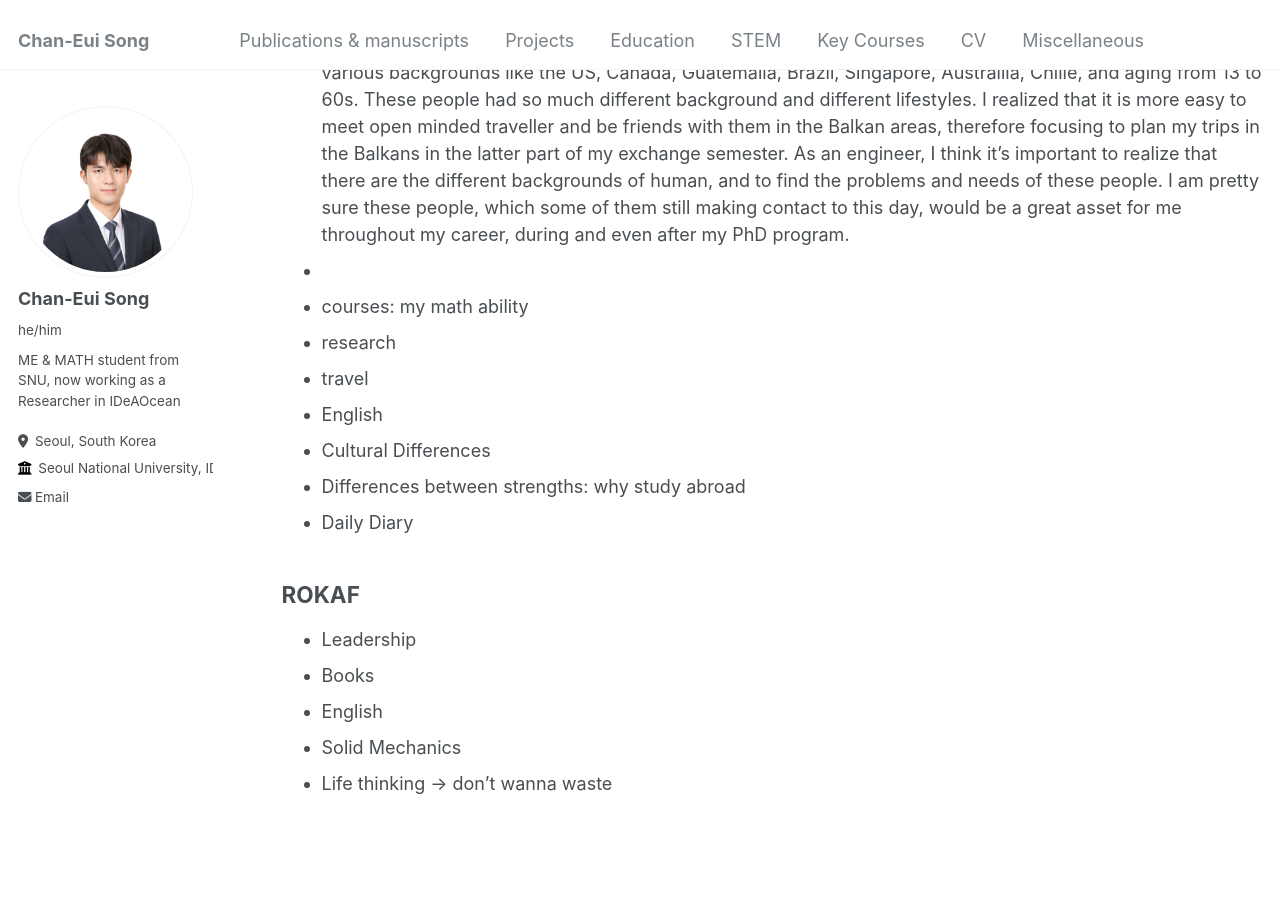
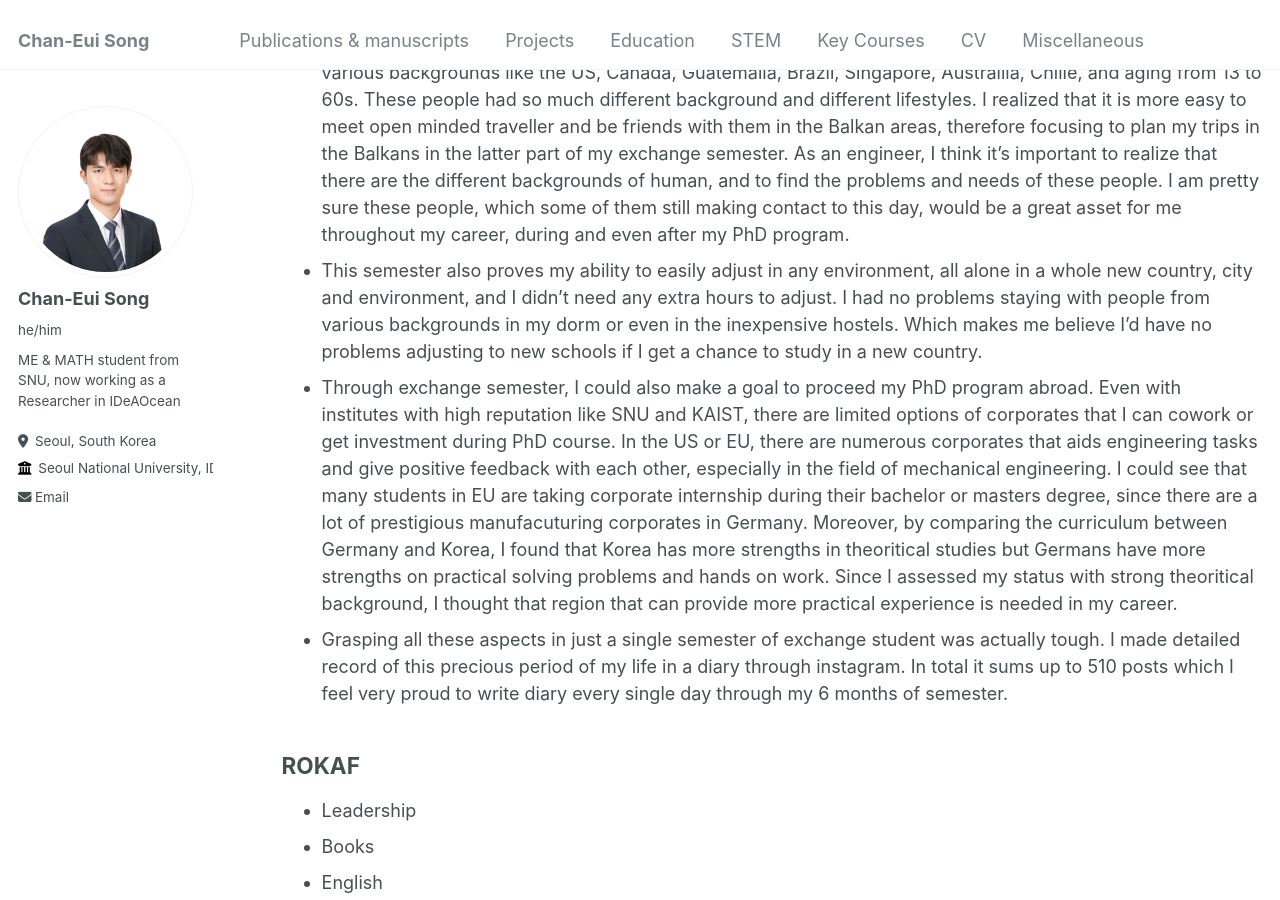
Before and after one commit to cksdml1014/chanisong, a Jekyll site: the page built from _pages/Miscellaneous.md, in a window 1280 px wide and 900 px high, scrolled down 1299 px. Built offline with Jekyll 4.4.1, drawn with Linux system fonts in a browser that asks for light colours.

Commit message:
Update Miscellaneous.md

```diff
--- a/_pages/Miscellaneous.md
+++ b/_pages/Miscellaneous.md
@@ -16,15 +16,10 @@ author_profile: true
 - For one, I made a friend group of foreign students called *'FWL'* composed of students from Mexico, Austria, Turkiye, Slovakia, and Ethiophia. We gathered every Wendenesday in a bar called *'Kaktus'* to drink Kolsch, which was the local beer in the region. We've shared a lot of memories: like inviting parents and introducing to each other, going on picnic or day trip, cooking each home countries' food, etc. It was a great chance to deeply understand the different culture from different nations, understanding what is considered granted per each country, different work and study environment, and many others. Also I gained a lot of confidence that I could stay really close with friends regardless of their countries, races, and sexual orientation, since everyone had these different backgrounds. I've focused to stay an open mind throughout my exchange semester, which was important for me since I've stayed in Korean culture composed of mostly similar race and backgrounds, and I enjoyed meeting people from various backgrounds. I am pretty sure this experience would be critical when I get a chance to pursue phD degree abroad, especially in culture where I have to cooperate and work with people from various culture.
 - Another effort was to participate in events hosted by student association as much as possible; as I can meet many new friends from different backgrounds from there. I checked and tried to participate as most of events run by AV, Incas, AEGEE, and TedX RWTH. I could make so many friends from those events, some lasted as a deep relationship.
 - I've also aimed chance to make friends who have a total different background as me. I loved friends from Aachen, but they are normally college students studying engineering, which helps me a lot but which is a closed society in some sense. I took chance of travelling across the European cities, resulting in travelling 70 cities in 24 countries. Through travelling, I could meet many new people, mostly Europeans but also from various backgrounds like the US, Canada, Guatemalla, Brazil, Singapore, Austrailia, Chille, and aging from 13 to 60s. These people had so much different background and different lifestyles. I realized that it is more easy to meet open minded traveller and be friends with them in the Balkan areas, therefore focusing to plan my trips in the Balkans in the latter part of my exchange semester. As an engineer, I think it's important to realize that there are the different backgrounds of human, and to find the problems and needs of these people. I am pretty sure these people, which some of them still making contact to this day, would be a great asset for me throughout my career, during and even after my PhD program.
--
+- This semester also proves my ability to easily adjust in any environment, all alone in a whole new country, city and environment, and I didn't need any extra hours to adjust. I had no problems staying with people from various backgrounds in my dorm or even in the inexpensive hostels. Which makes me believe I'd have no problems adjusting to new schools if I get a chance to study in a new country.
+- Through exchange semester, I could also make a goal to proceed my PhD program abroad. Even with institutes with high reputation like SNU and KAIST, there are limited options of corporates that I can cowork or get investment during PhD course. In the US or EU, there are numerous corporates that aids engineering tasks and give positive feedback with each other, especially in the field of mechanical engineering. I could see that many students in EU are taking corporate internship during their bachelor or masters degree, since there are a lot of prestigious manufacuturing corporates in Germany. Moreover, by comparing the curriculum between Germany and Korea, I found that Korea has more strengths in theoritical studies but Germans have more strengths on practical solving problems and hands on work. Since I assessed my status with strong theoritical background, I thought that region that can provide more practical experience is needed in my career.
+- Grasping all these aspects in just a single semester of exchange student was actually tough. I made detailed record of this precious period of my life in a diary through instagram. In total it sums up to 510 posts which I feel very proud to write diary every single day through my 6 months of semester.
 
-- courses: my math ability
-- research
-- travel
-- English
-- Cultural Differences
-- Differences between strengths: why study abroad
-- Daily Diary
 
 ## ROKAF
 - Leadership
```
